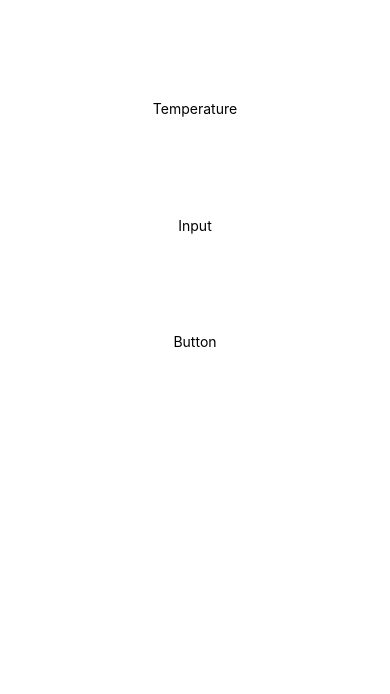
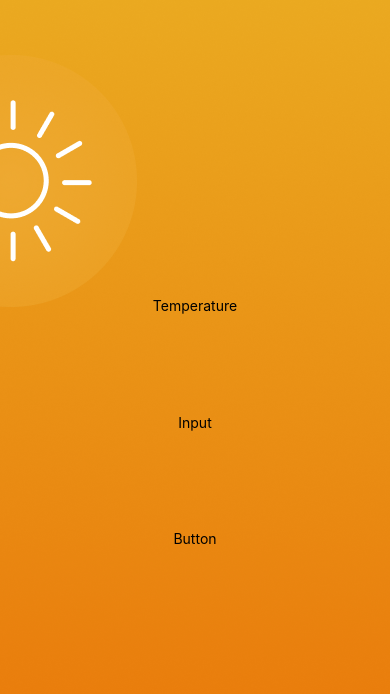
Before and after one commit to DoomWave/react-native-temperature-converter, a React Native app: screen / in a window 390 px wide. Shown: the top 694 px of the page. Built offline with nearby package versions, Linux system fonts and the light colour scheme.

Commit message:
Input added, soon it's gonna be a search icon.

```diff
--- a/App.js
+++ b/App.js
@@ -1,9 +1,10 @@
 import { s } from "./App.style";
 import {SafeAreaProvider, SafeAreaView} from "react-native-safe-area-context"
 import { Text, View, Image, ImageBackground } from "react-native";
+import hotBackground from "./assets/hot.png"
 export default function App() {
   return (
-  <ImageBackground >
+  <ImageBackground style={s.backgroundImage} source={hotBackground}>
   <SafeAreaProvider>
     <SafeAreaView style={s.root}>
       <View style={s.workspace}>
--- a/App.style.js
+++ b/App.style.js
@@ -9,4 +9,7 @@ export const s = StyleSheet.create({
         alignItems: "center",
         justifyContent: "space-evenly",
     },
+    backgroundImage: {
+        height: "100%"
+    }
 })
```
Also changed, not shown: components/input/Input.jsx (added), components/input/Input.style.js (added).
